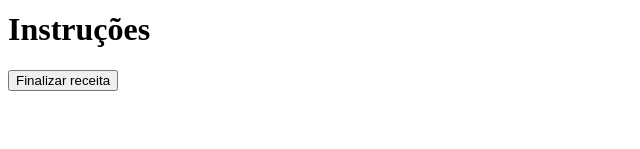
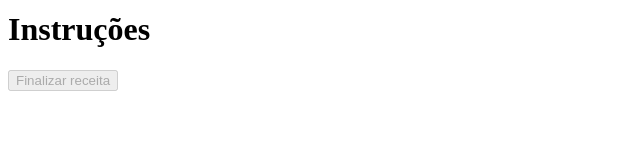
Before and after one commit to tryber/sd-04-recipes-app-13, a React (Create React App) app: page /bebidas/1/in-progress in a window 1280 px wide. Shown: the part 151-300 px from the top of the page, without its empty margins (0-640 px from the left). Built offline with nearby package versions, Linux system fonts and the light colour scheme; no server answers.

Commit message:
Funcionamento do botao drink

```diff
--- a/src/Pages/DrinkProgress.js
+++ b/src/Pages/DrinkProgress.js
@@ -4,10 +4,12 @@ import { getById } from '../services/drinkApi';
 import HeaderDetails from '../components/HeaderDetails';
 import RenderInput from '../components/utils/Input';
 import ShareAndFavorite from '../components/ShareAndFavorite';
+import RenderButton from '../components/utils/Button';
 
 function DrinkProgress() {
   const [path, setPath] = useState('');
   const [copied, setCopied] = useState(false);
+  const [isDisabled, setIsDisabled] = useState(true);
   const [recipe, setRecipe] = useState('');
   const [ingredients, setIngredients] = useState([]);
 
@@ -32,6 +34,14 @@ function DrinkProgress() {
         ]),
     );
   }, [recipe]);
+
+  useEffect(() => {
+    const disabled = ingredients.length
+      ? ingredients.every(({ isCompleted }) => isCompleted) : false;
+    if (disabled) {
+      setIsDisabled(false);
+    }
+  }, [ingredients]);
 
   const completedStep = (id) => {
     const newIngredients = [...ingredients];
@@ -73,7 +83,7 @@ function DrinkProgress() {
         </div>
         <div>
           <Link to="/receitas-feitas">
-            <button>Finalizar receita</button>
+            <RenderButton type="button" isDisabled={isDisabled}>Finalizar receita</RenderButton>
           </Link>
         </div>
       </div>
```
